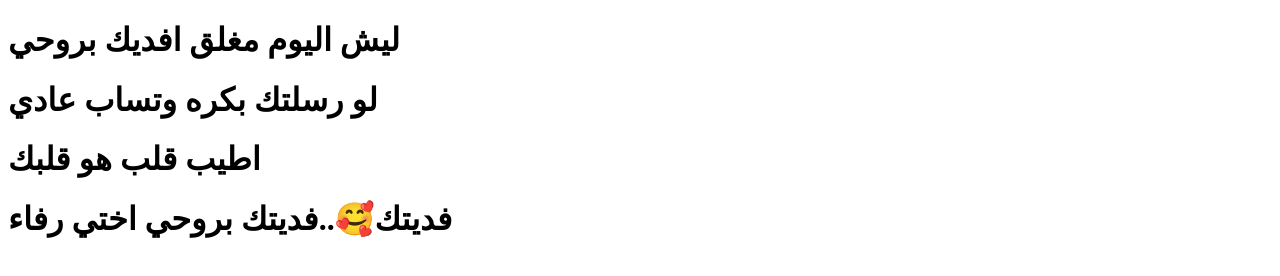
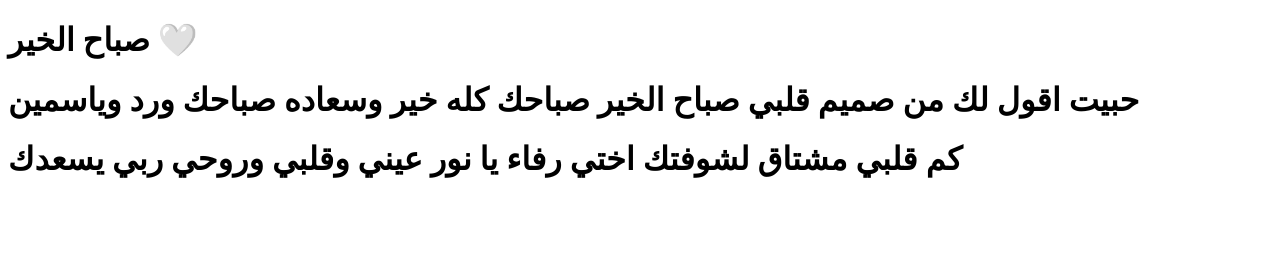
Before and after one commit to albshyryhsam/Ra, a plain HTML site: page index.html in a window 1280 px wide. Drawn offline with Linux system fonts and the light colour scheme.

Commit message:
Add files via upload

```diff
--- a/index.html
+++ b/index.html
@@ -5,9 +5,8 @@
     <title>Page title</title>
 </head>
 <body>
-    <h1>ليش اليوم مغلق افديك بروحي </h1>
-    <h1>لو رسلتك بكره وتساب عادي </h1>
-    <h1>اطيب قلب هو قلبك</h1>
-    <h1>فديتك🥰..فديتك بروحي اختي رفاء</h1>
+    <h1>صباح الخير 🤍</h1>
+    <h1>حبيت اقول لك من صميم قلبي صباح الخير صباحك كله خير وسعاده صباحك ورد وياسمين</h1>
+    <h1>كم قلبي مشتاق لشوفتك اختي رفاء يا نور عيني وقلبي وروحي ربي يسعدك</h1>
 </body>
 </html>
```
